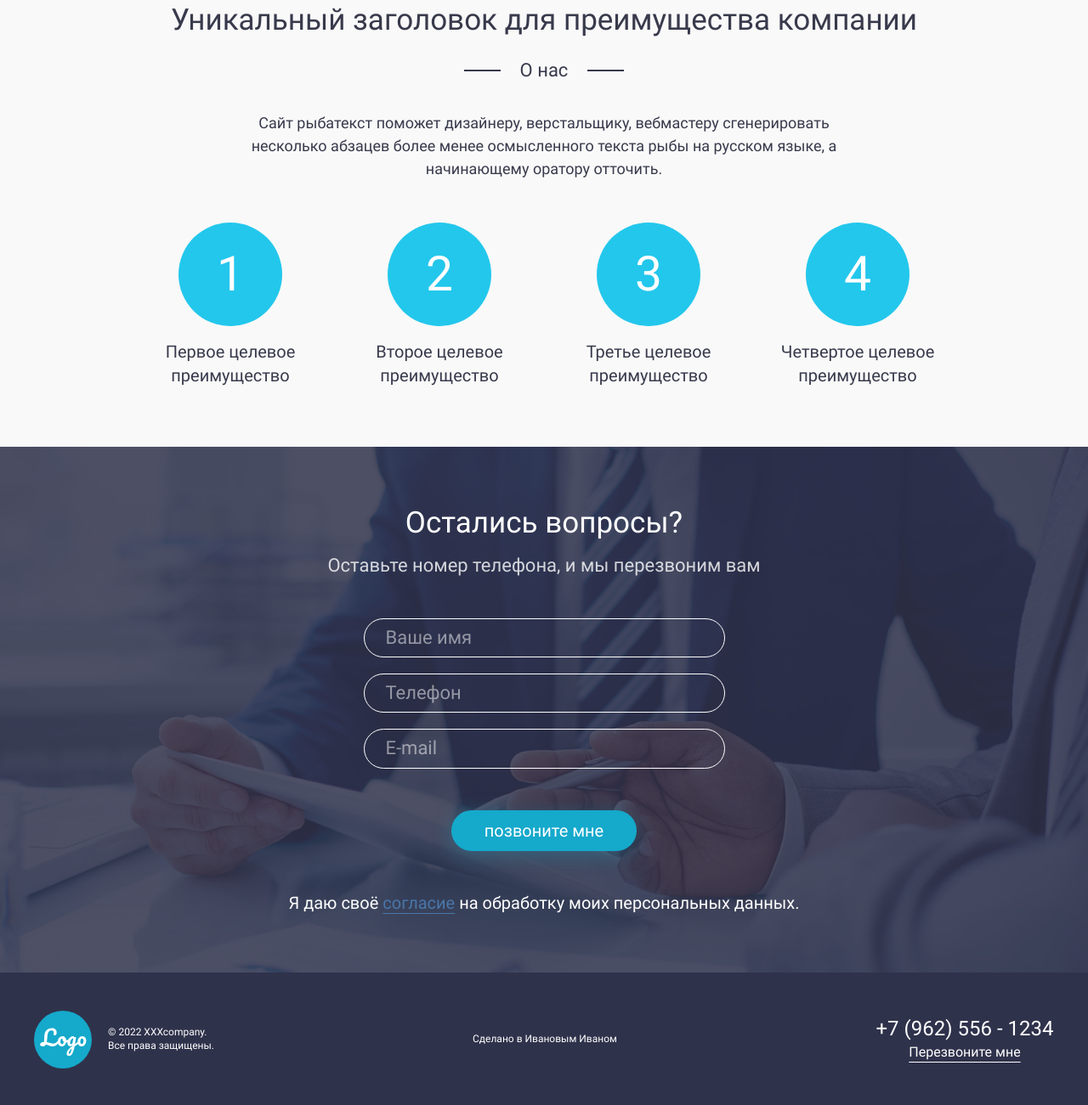
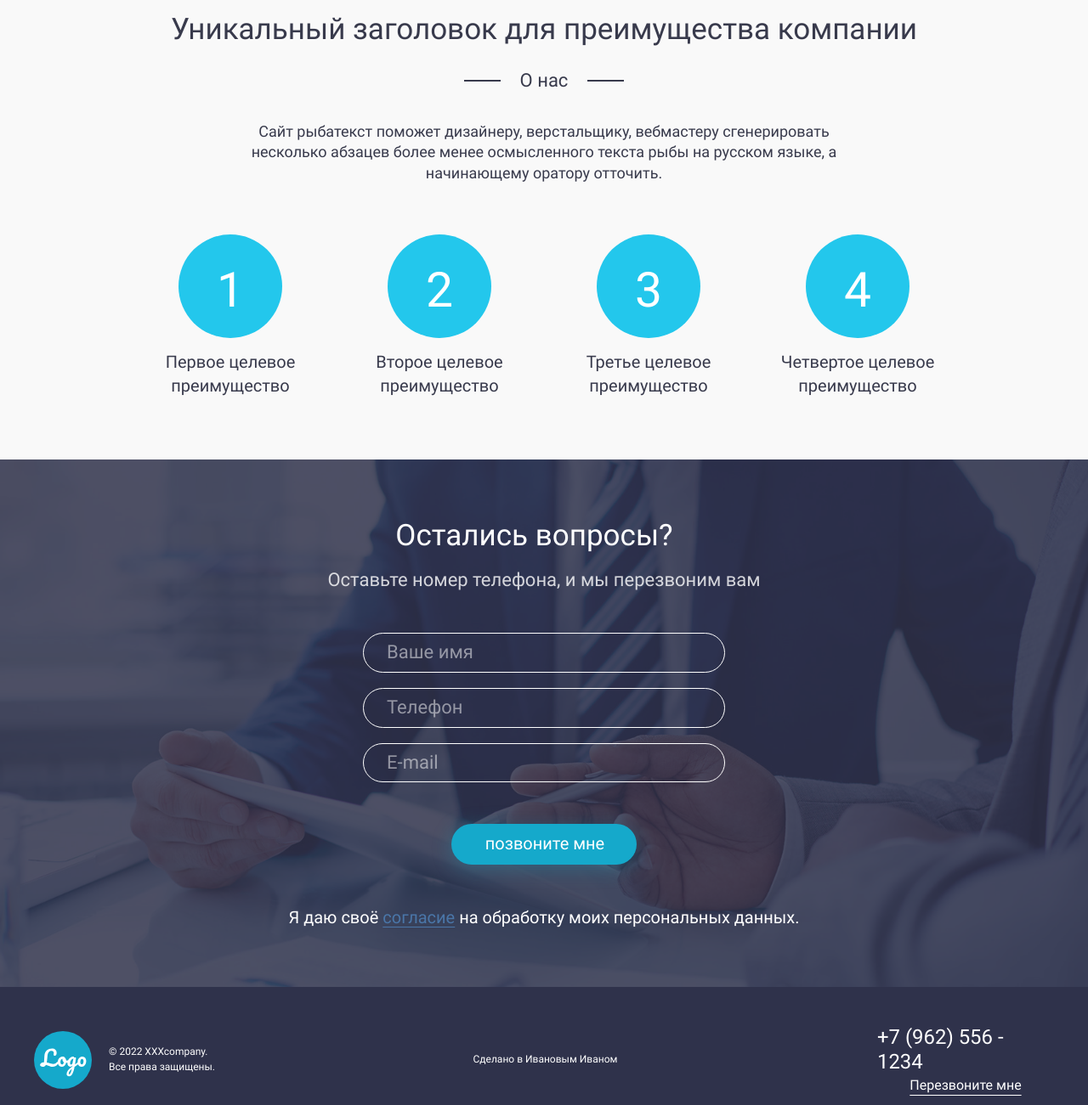
Before and after one commit to roman-tsepa/4U, a plain HTML site: page index.html in a window 1280 px wide. Shown: the part 799-2100 px from the top of the page at 85% size. Drawn offline with Linux system fonts and the light colour scheme.

Commit message:
task completed

```diff
--- a/blocks/advantages.css
+++ b/blocks/advantages.css
@@ -1,5 +1,5 @@
 .advantages {
-  padding: 70px 0;
+  padding: 69px 0 73px;
   text-align: center;
   color: var(--advantages-text-color);
   background-color: var(--block-light-color);
@@ -12,13 +12,13 @@
 }
 
 .advantages__title {
-  margin-bottom: 25px;
+  margin-bottom: 26px;
   line-height: 1.2;
 }
 
 .advantages__subtitle {
   position: relative;
-  margin-bottom: 35px;
+  margin-bottom: 34px;
   padding: 0 66px;
   font-size: 22px;
   line-height: 1.2;
@@ -48,9 +48,9 @@
 
 .advantages__desc {
   max-width: 724px;
-  margin-bottom: 50px;
+  margin-bottom: 59px;
   font-size: 18px;
-  line-height: 1.5;
+  line-height: 1.38;
 }
 
 .advantages__list {
@@ -71,7 +71,7 @@
   justify-content: center;
   align-items: center;
   flex-basis: 196px;
-  gap: 16px;
+  gap: 14px;
   font-weight: 500;
   counter-increment: number 1;
 }
@@ -83,6 +83,7 @@
   align-items: center;
   width: 122px;
   height: 122px;
+  padding-top: 10px;
   font-size: 57px;
   color: var(--text-basic-color);
   background-color: var(--advantages-pseudo-color);
--- a/blocks/callback.css
+++ b/blocks/callback.css
@@ -1,7 +1,7 @@
 .callback {
   position: relative;
   z-index: 0;
-  padding: 70px 0;
+  padding: 69px 0 70px;
   text-align: center;
   background-image: url(../img/conversation.jpg);
   background-repeat: no-repeat;
@@ -23,28 +23,30 @@
 }
 
 .callback__title {
-  margin-bottom: 17px;
+  margin-bottom: 18px;
+  padding-right: 23px;
+  line-height: 1.2;
 }
 
 .callback__inner {
   display: flex;
   flex-direction: column;
   align-items: center;
-  margin-bottom: 50px;
+  margin-bottom: 51px;
   padding: 0;
   border: none;
 }
 
 .callback__subtitle {
-  margin: 0 auto 50px;
+  margin: 0 auto 51px;
   font-size: 22px;
   color: var(--callback-subtitle-color);
 }
 
 .callback__input-field {
-  max-width: 423px;
+  max-width: 424px;
   width: 100%;
-  padding: 9px 25px;
+  padding: 9px 27px;
   font-size: 22px;
   line-height: 1.2;
   color: inherit;
@@ -55,7 +57,7 @@
 }
 
 .callback__input-field_indent-bottom_small {
-  margin-bottom: 21px;
+  margin-bottom: 20.5px;
 }
 
 .callback__input-field_indent-bottom_large {
@@ -64,6 +66,9 @@
 
 .callback__input-field::placeholder {
   font-size: 22px;
+
+  letter-spacing: .03px;
+
   color: var(--placeholder-color);
 }
 
@@ -74,7 +79,7 @@
 .callback__btn {
   max-width: 218px;
   width: 100%;
-  padding: 11px 15px;
+  padding: 10px 15px 12px 17px;
   line-height: 1.3;
   color: inherit;
 }
@@ -86,7 +91,7 @@
 .callback__agreement {
   color: var(--callback-agreement-color);
   text-decoration: underline solid 1px;
-  text-underline-offset: 5px;
+  text-underline-offset: 4px;
 }
 
 /* ----------------------------------------- 1024px */
--- a/blocks/contact.css
+++ b/blocks/contact.css
@@ -4,7 +4,7 @@
   justify-content: center;
   align-items: center;
   gap: 3px;
-  max-width: 210px;
+  max-width: 208px;
   width: 100%;
 }
 
@@ -14,7 +14,7 @@
 }
 
 .contact__text-phone {
-  font-size: 24px;
+  font-size: 23.91px;
   line-height: 1.2;
 }
 
@@ -36,7 +36,7 @@
 
 .contact__anchor {
   font-size: 16px;
-  line-height: 1.3;
+  line-height: 1.25;
   text-decoration: underline solid 1px;
   text-underline-offset: 6px;
   outline: #fff0;
--- a/blocks/footer.css
+++ b/blocks/footer.css
@@ -23,15 +23,16 @@
 .footer__box {
   display: flex;
   align-items: center;
-  gap: 19px;
+  gap: 20px;
 }
 
 .footer__copyright {
-  line-height: 1.3;
+  line-height: 1.45;
   white-space: pre-line;
 }
 
 .footer__author {
+  padding-right: 2px;
   line-height: 1.4;
   text-align: center;
   white-space: pre-wrap;
--- a/blocks/header.css
+++ b/blocks/header.css
@@ -1,7 +1,7 @@
 .header {
   position: relative;
   z-index: 0;
-  padding: 40px 0 120px;
+  padding: 41px 0 120px;
   text-align: center;
   background-image: url(../img/workplace.jpg);
   background-repeat: no-repeat;
@@ -30,23 +30,23 @@
   display: flex;
   justify-content: space-between;
   align-items: center;
-  margin-bottom: 120px;
+  margin-bottom: 119px;
 }
 
 .header__title {
   max-width: 990px;
-  margin-bottom: 35px;
+  margin-bottom: 31px;
   font-size: 52px;
-  line-height: 1.2;
+  line-height: 1.18;
   font-weight: 900;
   color: var(--header-title-color);
 }
 
 .header__desc {
   max-width: 960px;
-  margin-bottom: 90px;
+  margin-bottom: 89px;
   font-size: 22px;
-  line-height: 1.3;
+  line-height: 1.41;
   color: var(--header-desc-color);
 }
 
```
